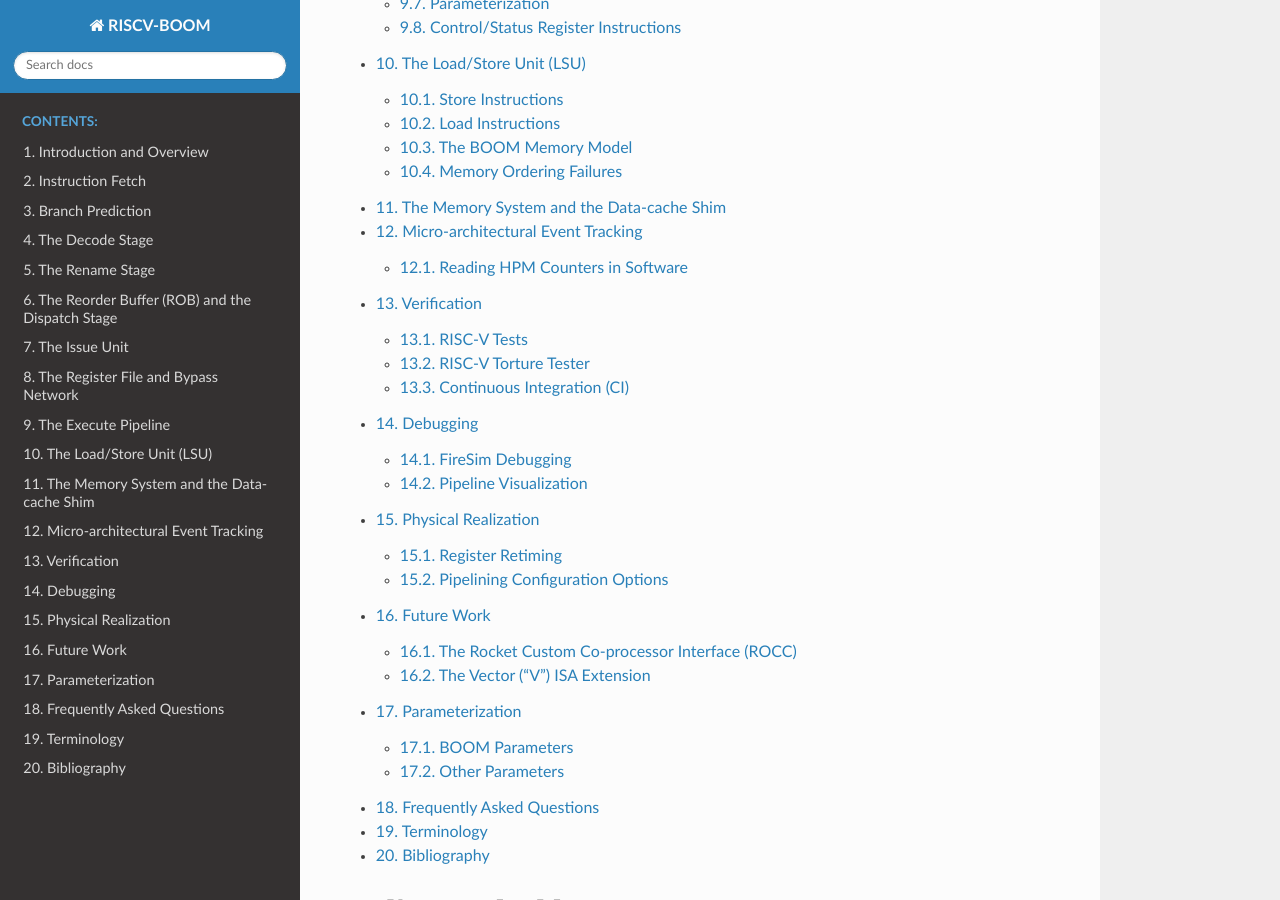
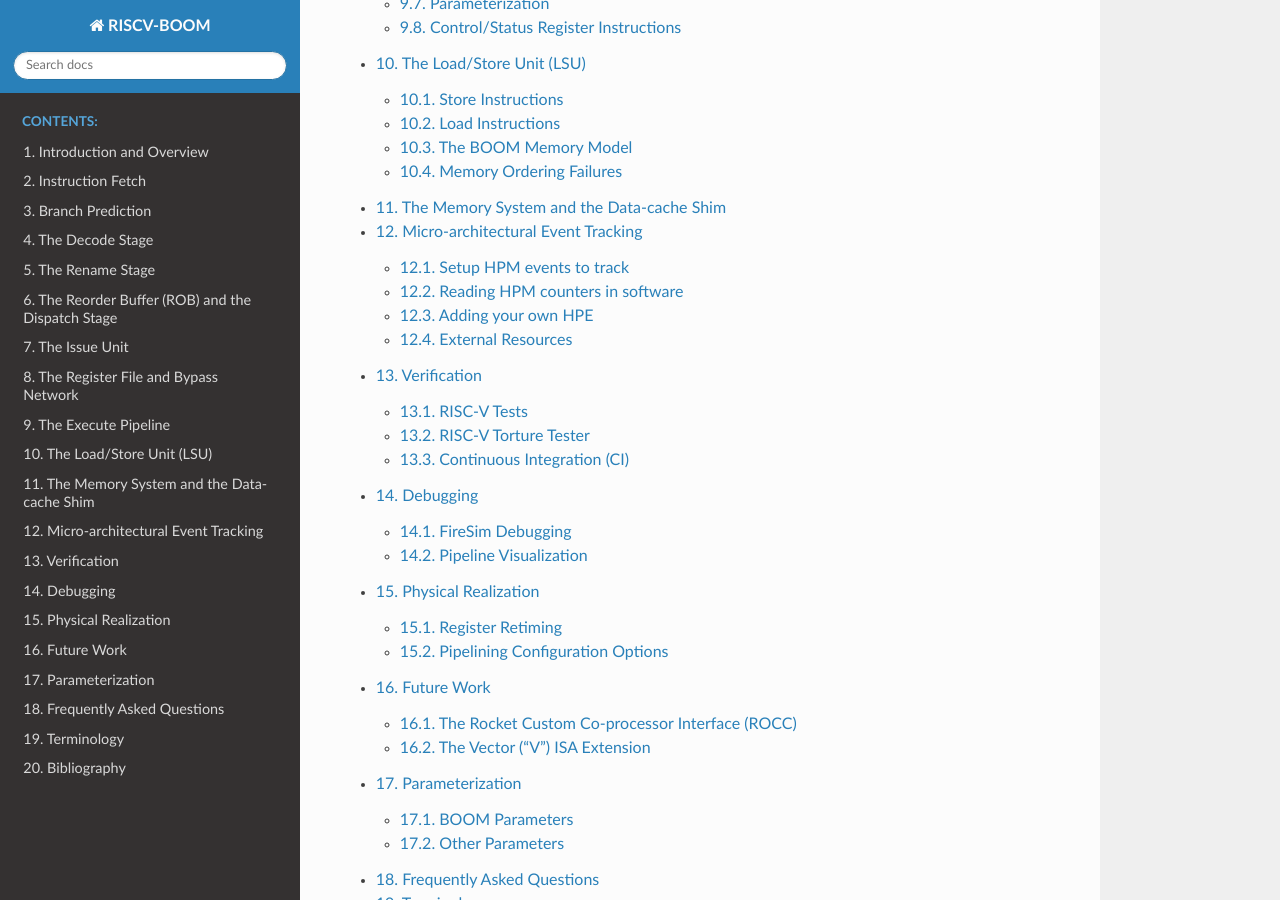
Before and after one commit to riscv-boom/riscv-boom, a Sphinx documentation site: the page built from docs/index.rst, in a window 1280 px wide and 900 px high, scrolled down 1236 px. Built offline with Sphinx 7.4.7 and the Read the Docs theme 2.0.0, drawn with Linux system fonts in a browser that asks for light colours; pages that are not in the unit, such as notebooks, are missing from menus; some of the changed lines change nothing that is shown.

Commit message:
Update docs on HPMs | Cleaned up HPM code

```diff
--- a/docs/sections/uarch-counters.rst
+++ b/docs/sections/uarch-counters.rst
@@ -2,48 +2,60 @@
 ==================================
 
 Version 1.9.1 of the RISC-V Privileged Architecture adds support for
-Hardware Performance Monitor (HPM) counters. [1]_ The HPM support allows
-a nearly infinite number of micro-architectural events to be multiplexed
-onto up to 29 physical counters. The privilege access levels can also be
-set on a per-counter basis.
+**Hardware Performance Monitor (HPM)** counters. [1]_ The HPM support allows
+a nearly infinite number of micro-architectural events (called **Hardware
+Performance Events (HPEs)**) to be multiplexed onto up to multiple physical counters
+(called **Hardware Performance Counters (HPCs)**).
+
+Setup HPM events to track
+-------------------------
+
+The available HPE's are split into *event sets* and *events*.
+*Event sets* are groupings of similar microarchitectural *events* (branch prediction events,
+memory events, etc). To access an *HPE* you must choose the correct *event set* and
+*event* bit and write to the proper HPE register for that event. An example of event set
+numbers and the event bit for a particular event is given in :ref:`uarch-counter-table`.
 
 .. _uarch-counter-table:
 
 Table: UArch Events
++-------------+-----------+--------------------------------+
+| Event Set # | Event Bit | Description                    |
++=============+===========+================================+
+| 1           | 1         | I$ Blocked                     |
++-------------+-----------+--------------------------------+
+| 1           | 2         | NOP                            |
++-------------+-----------+--------------------------------+
+| 1           | 4         | Control Flow Target Mispredict |
++-------------+-----------+--------------------------------+
 
-+----------+-----------------------------------+
-| Number   | Event                             |
-+==========+===================================+
-| 1        | Committed Branches                |
-+----------+-----------------------------------+
-| 2        | Committed Branch Mispredictions   |
-+----------+-----------------------------------+
-| ...      | and many more (see core.scala)    |
-+----------+-----------------------------------+
-
-The available events can be modified in core.scala as desired. [2]_ It
-is then up to machine-level software to set the privilege access level
-and the *event selectors* for each counter as desired.
+To access an HPC, you must first set up the privilege access level
+of the particular HPC using ``mcounteren`` and ``scounteren``. Afterwards,
+you write to the particular HPE register to setup which event(s) you want to
+track. The value to write to the HPE register is in bits [7:0] the event set
+and in bits [...:8] the event bitmask. Note that the bitmask can be a
+singular event **or** multiple events.
 
 .. _enable-uarch-counters:
 .. code-block:: c
-    :caption: Enable Micro-arch counters
+    :caption: Enable Hardware Performance Monitor Counters
 
-    static void mstatus_init()
-    {
-       // Enable user/supervisor use of perf counters
-       write_csr(mucounteren, -1);
-       write_csr(mscounteren, -1);
+    write_csr(mcounteren, -1); // Enable supervisor use of all perf counters
+    write_csr(scounteren, -1); // Enable user use of all perf counters
 
-       // set events 1 and 2 to counters 3 and 4.
-       write_csr(mhpmevent3, 1);
-       write_csr(mhpmevent4, 2);
+    write_csr(mhpmevent3, 0x101); // read I$ Blocked event
+    write_csr(mhpmevent4, 0x801); // read Ctrl Flow Target Mispred. event
+    ...
 
-Reading HPM Counters in Software
+Reading HPM counters in software
 --------------------------------
 
 The Code Example :numref:`read-csr` demonstrates how to read the value of
-any CSR register from software.
+any HPC from software. Note that HPCs need to be "zero'd" out
+by first reading the value at the beginning of the program, then reading the
+counter again the end, and then subtracting the initial value from the second
+read. However, this only applies to the HPC's not ``cycle``, ``instret``, and
+``time``.
 
 .. _read-csr:
 .. code-block:: c
@@ -53,18 +65,36 @@
             asm volatile ("csrr %0, " #reg : "=r"(__tmp)); \
             __tmp; })
 
-    long csr_cycle  = read_csr_safe(cycle);
-    long csr_instr  = read_csr_safe(instret);
-    long csr_hpmc3  = read_csr_safe(hpmcounter3);
+    // read cycle and instruction counts in user mode
+    uint64_t csr_cycle  = read_csr_safe(cycle);
+    uint64_t csr_instr  = read_csr_safe(instret);
+
+    // read initial value of HPMC's in user mode
+    uint64_t start_hpmc3  = read_csr_safe(hpmcounter3);
     ...
-    long csr_hpmc31 = read_csr_safe(hpmcounter31);
+    uint64_t start_hpmc31 = read_csr_safe(hpmcounter31);
+
+    // program to monitor
+
+    // read final value of HPMC's and substract initial in user mode
+    printf("Value of Event (zero'd): %d\n", read_csr_safe(hpmcounter3) - start_hpmc3);
+
+
+Adding your own HPE
+-------------------
+
+To add your own HPE, you modify the event set and particular event in
+``src/main/scala/exu/core.scala``. Note that the 1st item in the ``Seq`` corresponds
+to the first bit in the event set.
+
+External Resources
+------------------
+
+Information in this section was adapted from https://static.dev.sifive.com/U54-MC-RVCoreIP.pdf
+which details more about HPE/C's from RocketChip's perspective.
 
 .. [1]
    Future efforts may add some counters into a memory-mapped access
    region. This will open up the ability to track events that, for
    example, may not be tied to any particular core (like last-level
    cache misses).
-
-.. [2]
-   Note: io.events(0) will get mapped to being Event #1 (etc.) from the
-   point of view of the RISC-V software.
```
Also changed, not shown: 1 other file.
